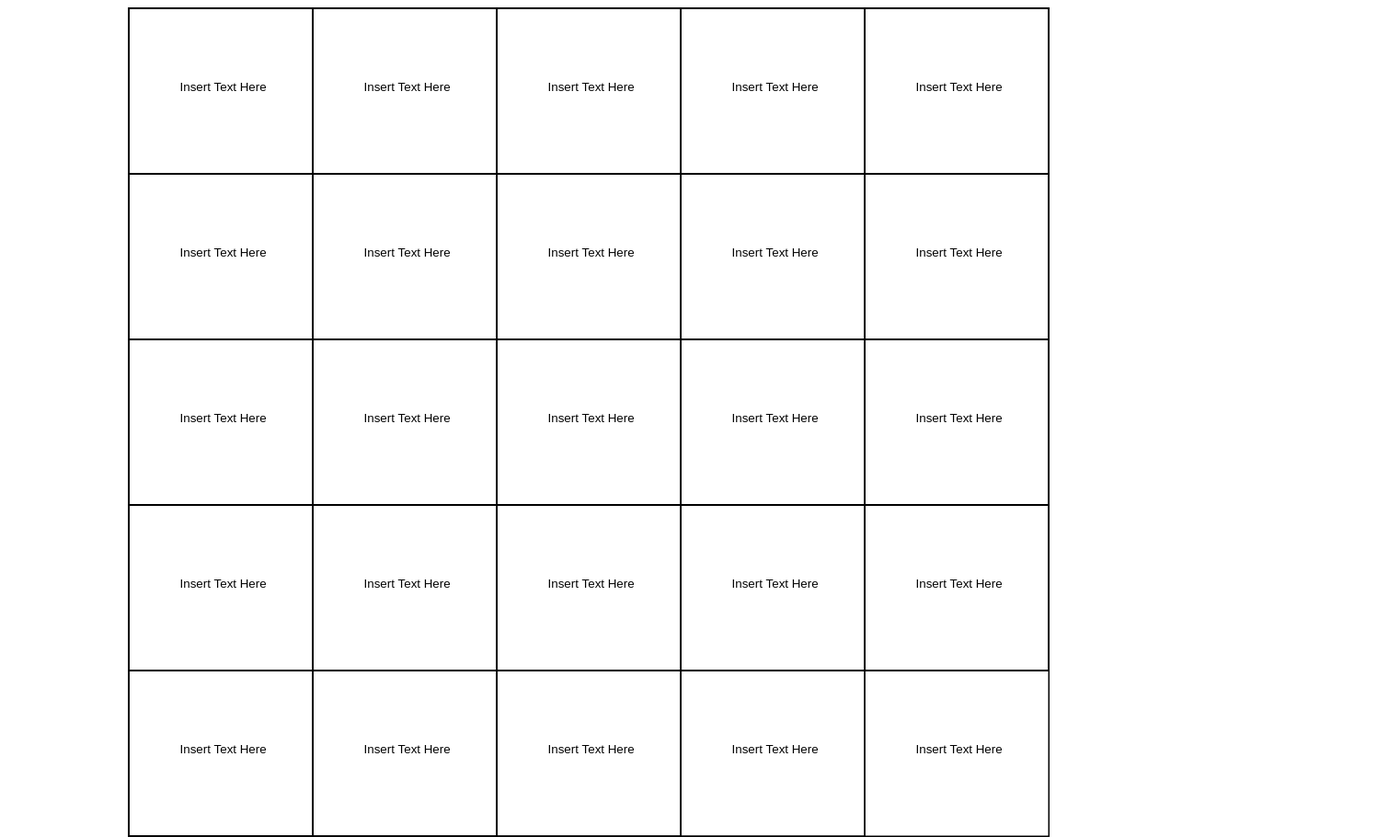
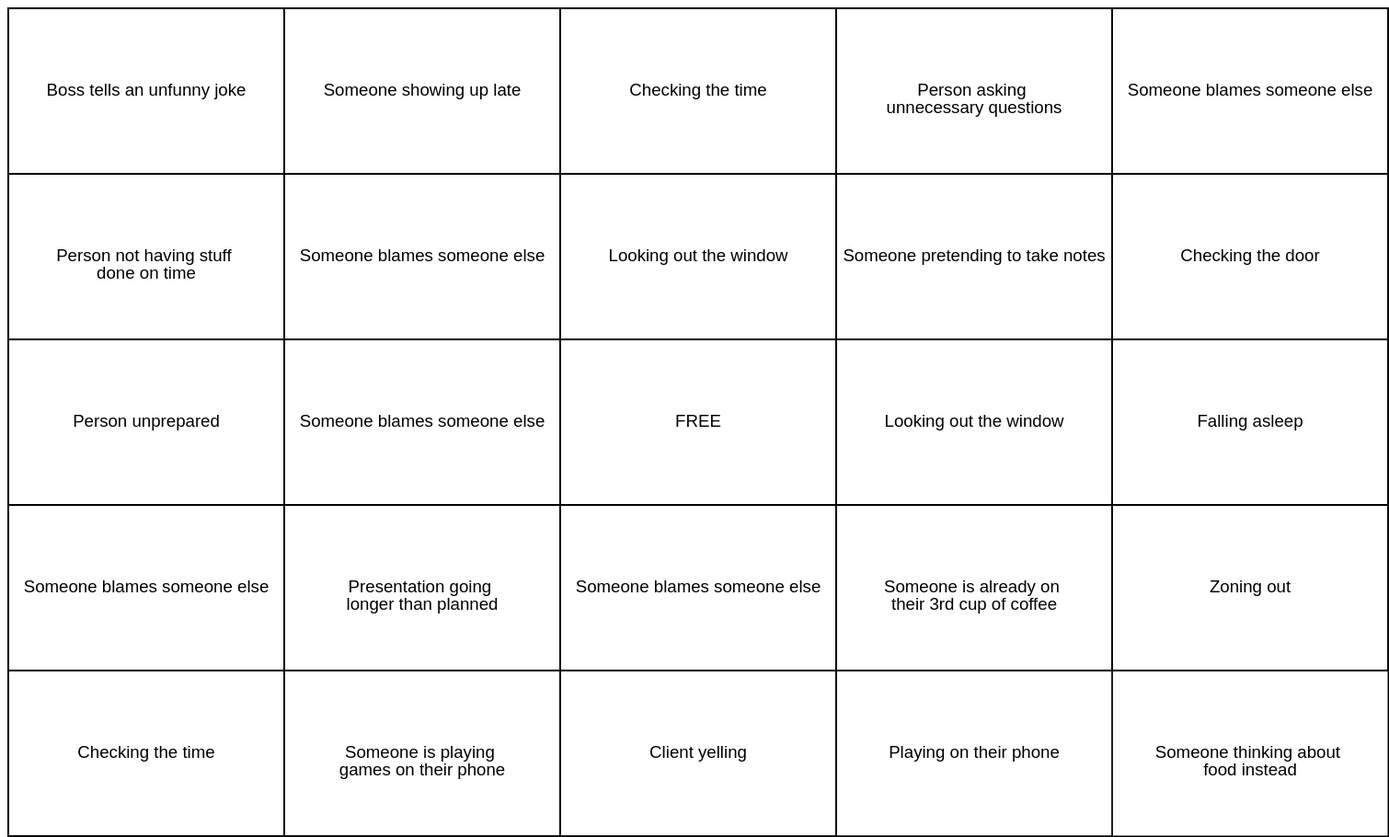
Before and after one commit to Matt-Bryan/Matt-Bryan.github.io, a plain HTML site: page index.html in a window 1280 px wide. Shown: the top 910 px of the page at 92% size, 1510 px wide, since content can reach past the window. Drawn offline with Linux system fonts and the light colour scheme.

Commit message:
Added phrases.txt; Added text; Fixed centering issues

```diff
--- a/bingoGame.js
+++ b/bingoGame.js
@@ -24,6 +24,7 @@ function canvasApp() {
 	}
 
 	var tileArray = [];
+	var usedPhraseIndices = [];
 
 	const tileHeight = theCanvas.height / 5;
  	const tileWidth = theCanvas.width / 5;
@@ -43,7 +44,12 @@ function canvasApp() {
 			for (var xCount = 0; xCount < 5; xCount++) {
 				var newTileX = xCount * tileWidth + (tileWidth / 2);
 				var newTileY = yCount * tileHeight + (tileHeight / 2);
-				var newTile = new Tile(newTileX, newTileY, "Insert Text Here");
+
+				var randomPhraseIndex = Math.floor((Math.random() * phraseArray.length));
+				usedPhraseIndices.push(randomPhraseIndex);
+				var newTileText = xCount == 2 && yCount == 2 ? "FREE" : phraseArray[randomPhraseIndex];
+
+				var newTile = new Tile(newTileX, newTileY, newTileText);
 				tileArray.push(newTile);
 			}
 		}
@@ -82,9 +88,11 @@ function canvasApp() {
 			context.save();
 
 			context.fillStyle = "black";
- 			context.font = "10pt Arial";
+ 			context.font = "14pt Arial";
+ 			context.textAlign = "center";
 
-			context.fillText(tileArray[tileIndex].text, tileArray[tileIndex].xCenter - tileWidth / 4.5, tileArray[tileIndex].yCenter);
+			//context.fillText(tileArray[tileIndex].text, tileArray[tileIndex].xCenter, tileArray[tileIndex].yCenter + 5);
+			fillTextMultiLine(context, tileArray[tileIndex].text, tileArray[tileIndex].xCenter, tileArray[tileIndex].yCenter + 5);
 
 			context.restore();
 		}
@@ -140,9 +148,12 @@ function canvasApp() {
 	}
 
 	function resetButtonClicked() {
-		for (var index = 0; index < 25; index++) {
-			tileArray[index].marked = false;
-		}
+		// for (var index = 0; index < 25; index++) {
+		// 	tileArray[index].marked = false;
+		// }
+		tileArray = [];
+		usedPhraseIndices = [];
+		initBoard();
 	}
 
 	function markTile(xPos, yPos) {
@@ -157,6 +168,15 @@ function canvasApp() {
 
 		pickedTile.marked = !pickedTile.marked;
 	}
+
+	function fillTextMultiLine(ctx, text, x, y) {
+	  var lineHeight = ctx.measureText("M").width * 1.2;
+	  var lines = text.split("\n");
+	  for (var i = 0; i < lines.length; ++i) {
+	    ctx.fillText(lines[i], x, y);
+	    y += lineHeight;
+	  }
+	}
 }
 
 class Tile {
@@ -167,3 +187,39 @@ class Tile {
  		this.marked = false;
  	}
 }
+
+var phraseArray = [
+"Yawning",
+"Falling asleep",
+"Picking their nose",
+"Playing on their phone",
+"Looking out the window",
+"Checking the door",
+"Checking the time",
+"Saying too many um's \nin their presentation",
+"Presentation going \nlonger than planned",
+"Meeting running long",
+"Leaning far back \nin their chair",
+"Zoning out",
+"Person asking \nunnecessary questions",
+"Someone showing up late",
+"Technical difficulties",
+"Person unprepared",
+"Person not having stuff \ndone on time",
+"Client yelling",
+"Boss tells an unfunny joke",
+"Someone comments on \nthe weather",
+"Someone is already on \ntheir 3rd cup of coffee",
+"Awkward silence when \nsomeone asks a question",
+"Last minute change to plans",
+"Someone is playing \ngames on their phone",
+"Someone is actually \ngetting work done",
+"Too many cliches",
+"Someone pretending to take notes",
+"Someone thinking about \nfood instead",
+"Someone on social media",
+"Someone gives advice",
+"Someone blames someone else",
+"Someone gives credit \nto someone else",
+"Small talk"
+]
--- a/index.html
+++ b/index.html
@@ -8,7 +8,7 @@
 </head>
 <body>
 <div align="center">
-<canvas id="canvas" width="1000" height="900" style="border:1px solid #000000;">
+<canvas id="canvas" width="1500" height="900" style="border:1px solid #000000;">
  Your browser does not support the HTML 5 Canvas.
 </canvas>
 <canvas id="resetButton" width="300" height="100" style="border:1px solid #000000;">
```
Also changed, not shown: phrases.txt (added).
